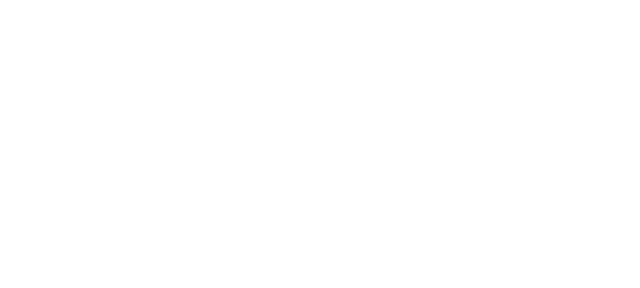
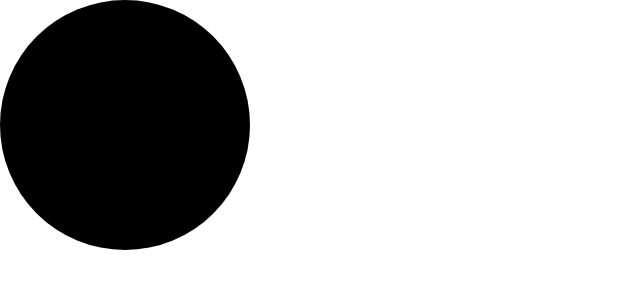
Before and after one commit to Clayakn/svg-example, a plain HTML site: page index.html in a window 1280 px wide. Shown: the whole page, without its empty margins (0-640 px from the left). Drawn offline with Linux system fonts and the light colour scheme.

Commit message:
Add circle

```diff
--- a/index.html
+++ b/index.html
@@ -12,7 +12,7 @@
     </head>
     <body>
         <svg width="250" height="250">
-            <circle></circle>
+            <circle r="125" cx="125" cy="125" />
         </svg>
     </body>
 </html>
```
